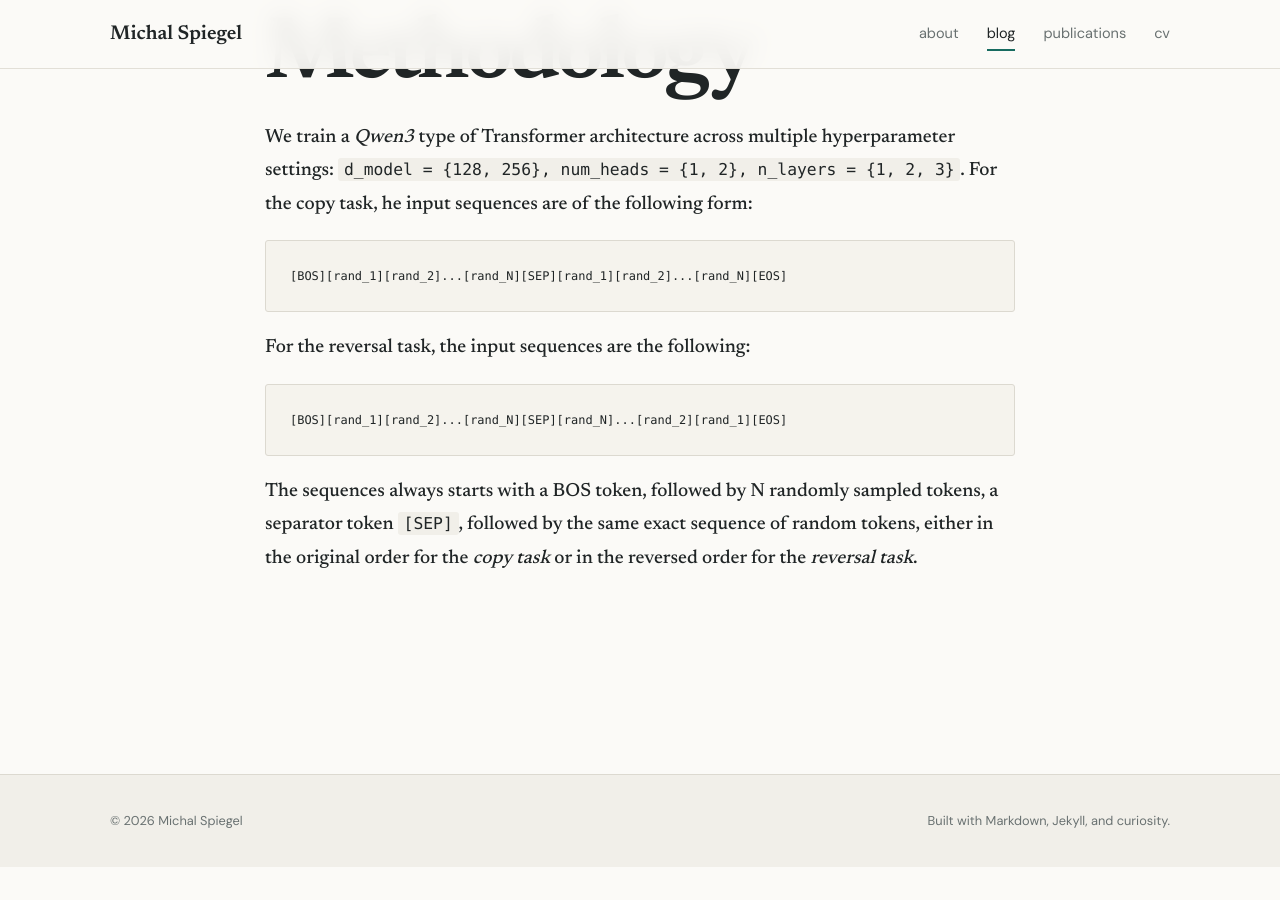
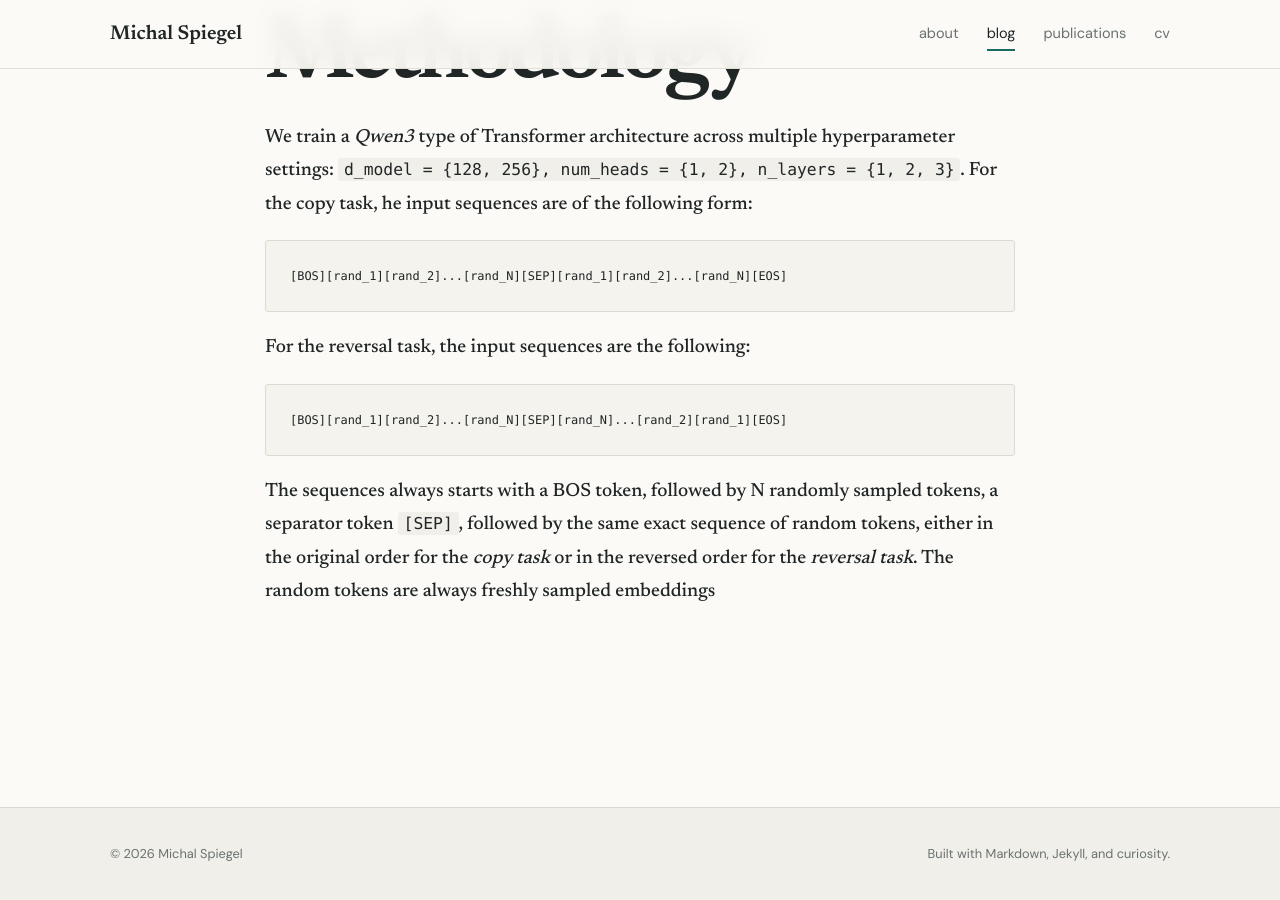
Before and after one commit to michalspiegel/michalspiegel.github.io, a Jekyll site: the page built from _posts/2026-11-02-rope-reversal.md, in a window 1280 px wide and 900 px high, scrolled down 1932 px. Built offline with Jekyll 4.4.1, drawn with Linux system fonts in a browser that asks for light colours; before the commit the page ends 2799 px from its top, so only the background shows below that.

Commit message:
Sync posts from vault (742e7a5)

````diff
--- a/_posts/2026-11-02-rope-reversal.md
+++ b/_posts/2026-11-02-rope-reversal.md
@@ -31,4 +31,4 @@ For the reversal task, the input sequences are the following:
 ```
 [BOS][rand_1][rand_2]...[rand_N][SEP][rand_N]...[rand_2][rand_1][EOS]
 ```
-The sequences always starts with a BOS token, followed by N randomly sampled tokens, a separator token `[SEP]`, followed by the same exact sequence of random tokens, either in the original order for the *copy task* or in the reversed order for the *reversal task*.
+The sequences always starts with a BOS token, followed by N randomly sampled tokens, a separator token `[SEP]`, followed by the same exact sequence of random tokens, either in the original order for the *copy task* or in the reversed order for the *reversal task*. The random tokens are always freshly sampled embeddings
````
